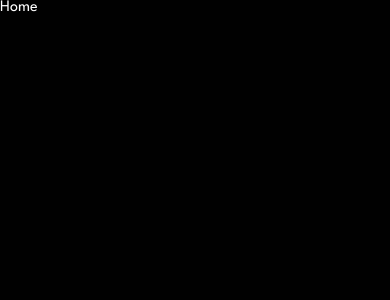
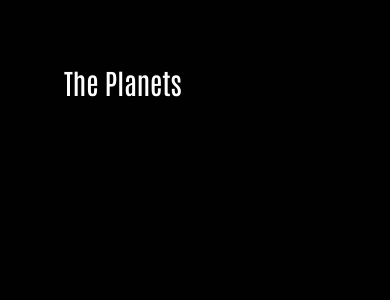
Before and after one commit to mazhars-git/planet-app, a React Native app: screen /Home in a window 390 px wide. Shown: the top 300 px of the page. Built offline with nearby package versions, Linux system fonts and the light colour scheme.

Commit message:
Planet Header created

```diff
--- a/App.js
+++ b/App.js
@@ -26,11 +26,14 @@
   }
 
   return (
+    <>
     <NavigationContainer theme={DarkTheme}>
       <Stack.Navigator screenOptions={{headerShown: false}}>
         <Stack.Screen name="Home" component={Home} />
       </Stack.Navigator>
     </NavigationContainer>
+    <StatusBar style='light'/>
+    </>
   );
 }
 
--- /dev/null
+++ b/src/components/planet-header.js
@@ -0,0 +1,20 @@
+import { View, StyleSheet } from 'react-native'
+import React from 'react'
+import Text from './text/text'
+import { spacing } from '../theme/spacing'
+
+export default function PlanetHeader() {
+  return (
+    <View style = {styles.container}>
+      <Text preset="h2">
+        The Planets
+       </Text>
+    </View>
+  )
+}
+
+const styles = StyleSheet.create({
+    container: {
+        padding: spacing[5],
+    }
+})
--- a/src/screens/home.js
+++ b/src/screens/home.js
@@ -1,11 +1,12 @@
-import { View } from 'react-native'
+import { SafeAreaView } from 'react-native'
 import React from 'react'
 import Text from '../components/text/text';
+import PlanetHeader from '../components/planet-header';
 
 export default function Home() {
   return (
-    <View>
-      <Text>Home</Text>
-    </View>
+    <SafeAreaView>
+      <PlanetHeader />
+    </SafeAreaView>
   )
 }
```
